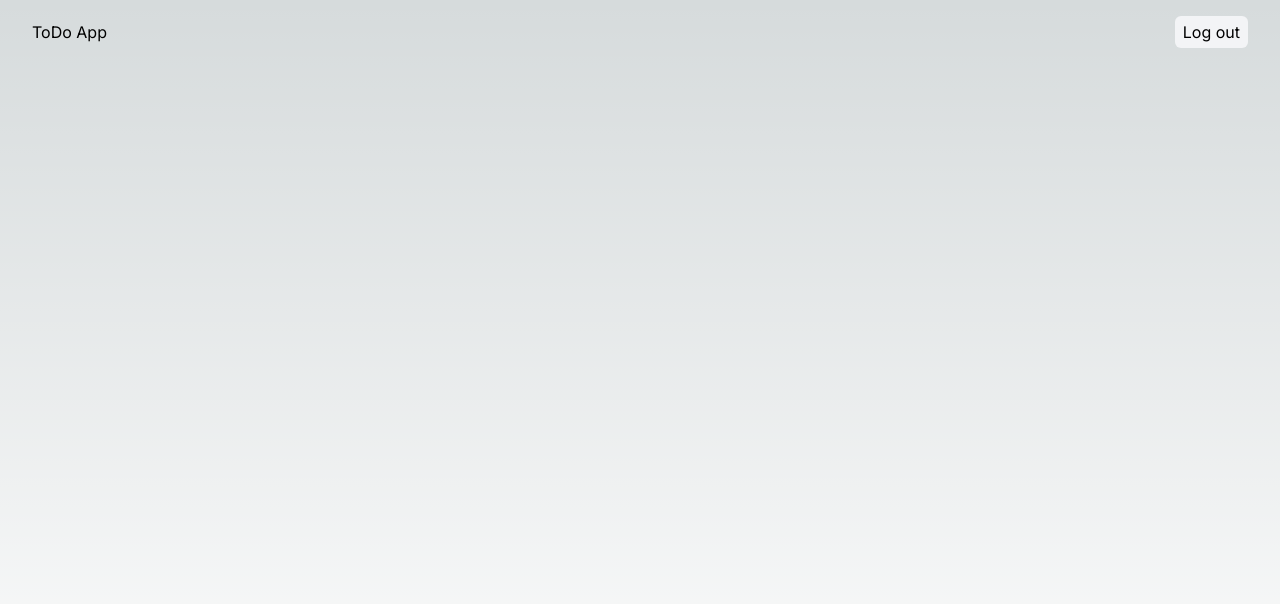
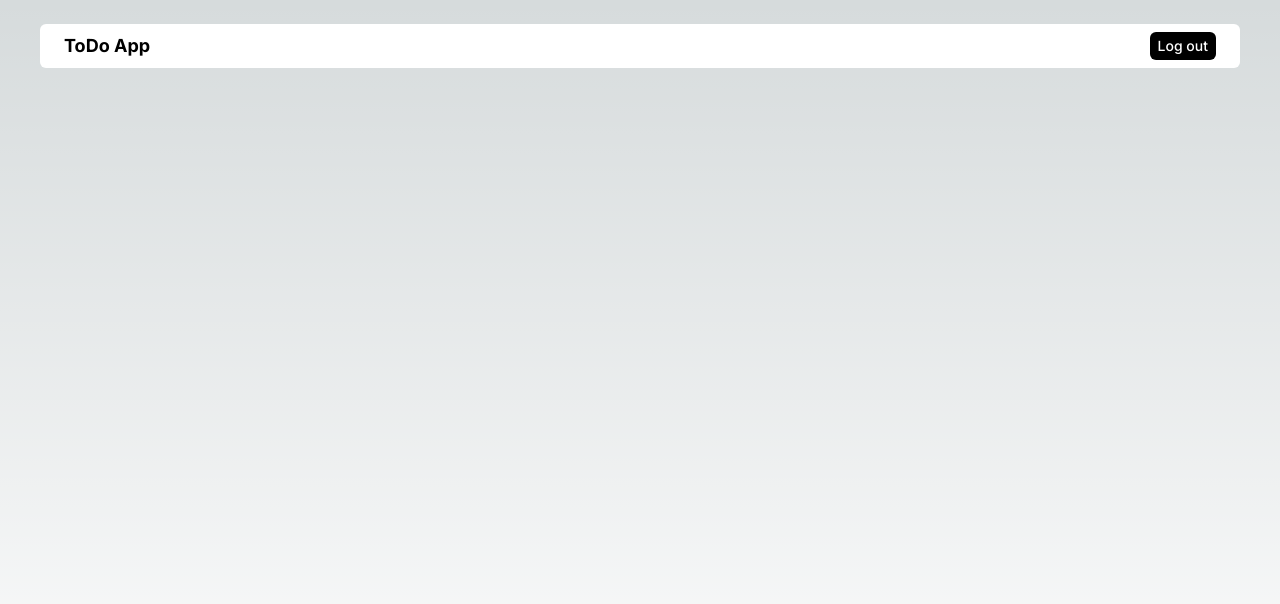
Before and after one commit to dcos96038/taskerino-app, a Next.js app: page / in a window 1280 px wide. Shown: the top 604 px of the page. Built offline with nearby package versions, Linux system fonts and the light colour scheme.

Commit message:
Add clsx and tailwind-merge dependencies, tweak styles

```diff
--- a/package.json
+++ b/package.json
@@ -13,13 +13,15 @@
     "@auth/core": "^0.20.0",
     "@auth/drizzle-adapter": "^0.3.14",
     "@planetscale/database": "^1.13.0",
+    "clsx": "^2.1.0",
     "dotenv": "^16.3.1",
     "drizzle-orm": "^0.29.3",
     "next": "14.0.4",
     "next-auth": "^4.24.5",
     "react": "^18",
     "react-dom": "^18",
-    "react-icons": "^5.0.1"
+    "react-icons": "^5.0.1",
+    "tailwind-merge": "^2.2.0"
   },
   "devDependencies": {
     "@types/node": "^20",
--- a/src/app/page.tsx
+++ b/src/app/page.tsx
@@ -1,10 +1,10 @@
-import { LogoutButton } from "@/components/auth-button";
+import { LogoutButton } from "@/components/auth/logout-button";
 
 export default async function Home() {
   return (
-    <div className="flex flex-col">
-      <div className="py-4 px-8 flex items-center justify-between">
-        <h1>ToDo App</h1>
+    <div className="flex flex-col px-10 py-6">
+      <div className="py-2 px-6 flex items-center justify-between bg-white rounded-md">
+        <h1 className="text-lg font-bold text-black">ToDo App</h1>
         <LogoutButton />
       </div>
     </div>
--- a/src/components/auth-button.tsx
+++ /dev/null
@@ -1,14 +0,0 @@
-"use client";
-
-import { signOut } from "next-auth/react";
-
-export const LogoutButton = () => {
-  return (
-    <button
-      className="py-1 px-2 bg-gray-100 rounded-md text-black"
-      onClick={() => signOut()}
-    >
-      Log out
-    </button>
-  );
-};
--- a/src/components/auth/google-login.tsx
+++ b/src/components/auth/google-login.tsx
@@ -2,16 +2,16 @@
 
 import { signIn } from "next-auth/react";
 import { FaGoogle } from "react-icons/fa";
+import { Button } from "../ui/button";
 
 export const GoogleLoginButton = () => {
   return (
-    <button
-      type="button"
-      className="p-3 bg-black text-white rounded-md hover:bg-gray-800 flex items-center gap-2 text-lg"
+    <Button
+      className="flex gap-2 items-center text-lg py-2"
       onClick={() => signIn("google", { callbackUrl: "http://localhost:3000" })}
     >
       <span className="text-sm">Login with Google</span>
       <FaGoogle />
-    </button>
+    </Button>
   );
 };
--- /dev/null
+++ b/src/components/auth/logout-button.tsx
@@ -0,0 +1,8 @@
+"use client";
+
+import { signOut } from "next-auth/react";
+import { Button } from "../ui/button";
+
+export const LogoutButton = () => {
+  return <Button onClick={() => signOut()}>Log out</Button>;
+};
--- /dev/null
+++ b/src/components/ui/button.tsx
@@ -0,0 +1,16 @@
+import { cn } from "@/lib/utils";
+
+interface ButtonProps extends React.ButtonHTMLAttributes<HTMLButtonElement> {}
+
+export const Button: React.FC<ButtonProps> = ({ className, ...props }) => {
+  return (
+    <button
+      type={props.type || "button"}
+      className={cn(
+        "py-1 px-2 bg-black rounded-md text-white text-sm font-medium hover:bg-gray-700",
+        className,
+      )}
+      {...props}
+    ></button>
+  );
+};
--- /dev/null
+++ b/src/lib/utils.ts
@@ -0,0 +1,6 @@
+import clsx, { ClassValue } from "clsx";
+import { twMerge } from "tailwind-merge";
+
+export function cn(...inputs: ClassValue[]) {
+  return twMerge(clsx(inputs));
+}
```
Also changed, not shown: 1 other file (tests, documents, lock files or other folders).
